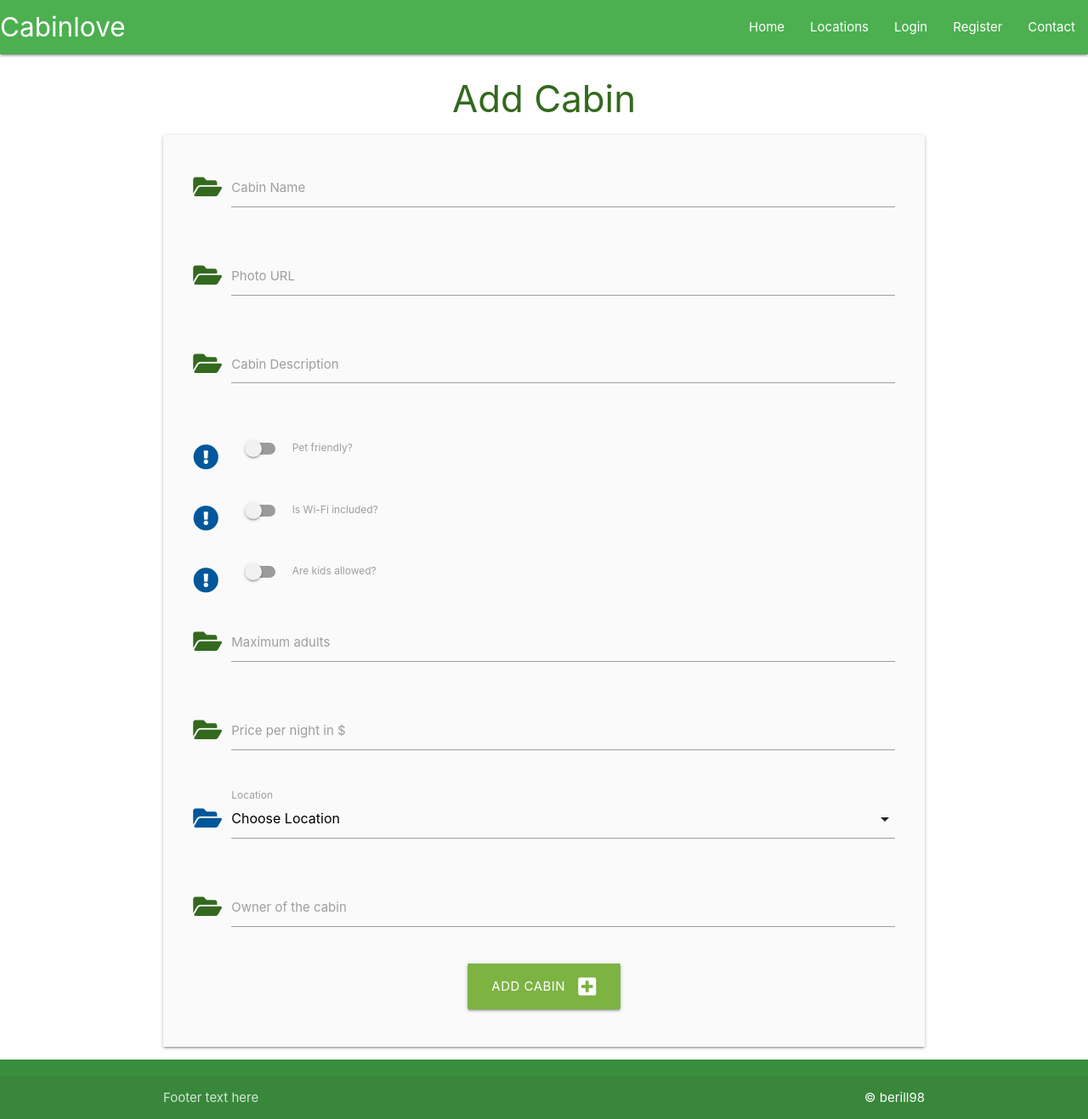
After one commit to Code-Institute-Submissions/berill98-cabinlove_NovResub, a Flask app: page /add_cabin in a window 1280 px wide. The commit adds this page. Shown: the whole page at 85% size. Run offline with Flask 2, Linux system fonts and the light colour scheme; data that the repository does not hold is empty.

Commit message:
Create Add Cabin page

```diff
--- a/cabinlove/routes.py
+++ b/cabinlove/routes.py
@@ -22,3 +22,25 @@ def add_location():
         db.session.commit()
         return redirect(url_for("locations"))
     return render_template("add_location.html")
+
+
+@app.route("/add_cabin", methods=["GET", "POST"])
+def add_cabin():
+    locations = list(Location.query.order_by(Location.location_name).all())
+    if request.method == "POST":
+        cabin = Cabin(
+            cabin_name = request.form.get("cabin_name"),
+            photo = request.form.get("photo_url"),
+            cabin_description = request.form.get("cabin_description"),
+            pet_friendly = bool(True if request.form.get("pet_friendly") else False),
+            wifi_included = bool(True if request.form.get("wifi_included") else False),
+            kids_allowed = bool(True if request.form.get("kids_allowed") else False),
+            max_adults = request.form.get("max_adults"),
+            price_per_night = request.form.get("price_per_night"),
+            location_id = request.form.get("location_id"),
+            created_by = request.form.get("created_by"),
+        )
+        db.session.add(cabin)
+        db.session.commit()
+        return redirect(url_for("home"))
+    return render_template("add_cabin.html", locations=locations)
--- a/cabinlove/static/js/script.js
+++ b/cabinlove/static/js/script.js
@@ -2,4 +2,8 @@ document.addEventListener("DOMContentLoaded", function() {
     // sidenav initialization
     let sidenav = document.querySelectorAll(".sidenav");
     M.Sidenav.init(sidenav);
-})
+
+    // select initialization
+    let selects = document.querySelectorAll("select");
+    M.FormSelect.init(selects);
+});
--- /dev/null
+++ b/cabinlove/templates/add_cabin.html
@@ -0,0 +1,119 @@
+{% extends "base.html" %}
+{% block content %}
+
+<h3 class="light-green-text text-darken-4 center-align">Add Cabin</h3>
+
+<div class="row card-panel grey lighten-5">
+    <form class="col s12" method="POST" action="{{ url_for('add_cabin') }}">
+        <!-- cabin name -->
+        <div class="row">
+            <div class="input-field col s12">
+                <i class="fas fa-folder-open prefix light-green-text text-darken-4"></i>
+                <input id="cabin_name" name="cabin_name" minlength="3" maxlength="60" type="text" class="validate" required>
+                <label for="cabin_name">Cabin Name</label>
+            </div>
+        </div>
+        <!-- photo -->
+        <div class="row">
+            <div class="input-field col s12">
+                <i class="fas fa-folder-open prefix light-green-text text-darken-4"></i>
+                <input id="photo_url" name="photo_url" minlength="3" maxlength="80" type="text" class="validate" required>
+                <label for="photo_url">Photo URL</label>
+            </div>
+        </div>
+        <!-- cabin description -->
+        <div class="row">
+            <div class="input-field col s12">
+                <i class="fas fa-folder-open prefix light-green-text text-darken-4"></i>
+                <textarea id="cabin_description" name="cabin_description" minlength="5" maxlength="200"  type="text" class="materialize-textarea validate" required></textarea>
+                <label for="cabin_description">Cabin Description</label>
+            </div>
+        </div>
+        <!-- pet friendly -->
+        <div class="row">
+            <div class="input-field col s12">
+                <div class="switch">
+                    <i class="fas fa-exclamation-circle prefix light-blue-text text-darken-4"></i>
+                    <label for="pet_friendly">
+                        <input id="pet_friendly" name="pet_friendly" type="checkbox">
+                        <span class="lever"></span>
+                        Pet friendly?
+                    </label>
+                </div>
+            </div>
+        </div>
+        <!-- wifi included -->
+        <div class="row">
+            <div class="input-field col s12">
+                <div class="switch">
+                    <i class="fas fa-exclamation-circle prefix light-blue-text text-darken-4"></i>
+                    <label for="wifi_included">
+                        <input id="wifi_included" name="wifi_included" type="checkbox">
+                        <span class="lever"></span>
+                        Is Wi-Fi included?
+                    </label>
+                </div>
+            </div>
+        </div>
+        <!-- kids allowed -->
+        <div class="row">
+            <div class="input-field col s12">
+                <div class="switch">
+                    <i class="fas fa-exclamation-circle prefix light-blue-text text-darken-4"></i>
+                    <label for="kids_allowed">
+                        <input id="kids_allowed" name="kids_allowed" type="checkbox">
+                        <span class="lever"></span>
+                        Are kids allowed?
+                    </label>
+                </div>
+            </div>
+        </div>
+        <!-- max adults -->
+        <div class="row">
+            <div class="input-field col s12">
+                <i class="fas fa-folder-open prefix light-green-text text-darken-4"></i>
+                <input id="max_adults" name="max_adults" minlength="1" maxlength="2" type="text" class="validate" required>
+                <label for="max_adults">Maximum adults</label>
+            </div>
+        </div>
+        <!--price -->
+        <div class="row">
+            <div class="input-field col s12">
+                <i class="fas fa-folder-open prefix light-green-text text-darken-4"></i>
+                <input id="price_per_night" name="price_per_night" minlength="1" maxlength="7" type="text" class="validate" required>
+                <label for="price_per_night">Price per night in $</label>
+            </div>
+        </div>
+        <!-- location id -->
+        <div class="row">
+            <div class="input-field col s12">
+                <i class="fas fa-folder-open prefix light-blue-text text-darken-4"></i>
+                <select id="location_id" name="location_id" class="validate" required>
+                    <option value="" disabled selected>Choose Location</option>
+                    {% for location in locations %}
+                        <option value="{{ location.id }}">{{ location.location_name }}</option>
+                    {% endfor %}
+                </select>
+                <label for="location_id">Location</label>
+            </div>
+        </div>
+        <!--price -->
+        <div class="row">
+            <div class="input-field col s12">
+                <i class="fas fa-folder-open prefix light-green-text text-darken-4"></i>
+                <input id="created_by" name="created_by" minlength="1" maxlength="50" type="text" class="validate" required>
+                <label for="created_by">Owner of the cabin</label>
+            </div>
+        </div>
+        <!-- submit button -->
+        <div class="row">
+            <div class="col s12 center-align">
+                <button type="submit" class="btn-large light-green darken-1">
+                    Add Cabin <i class="fas fa-plus-square right"></i>
+                </button>
+            </div>
+        </div>
+    </form>
+</div>
+
+{% endblock %}
```
Also changed, not shown: cabinlove/templates/cabins.html (+8 -0 lines).
